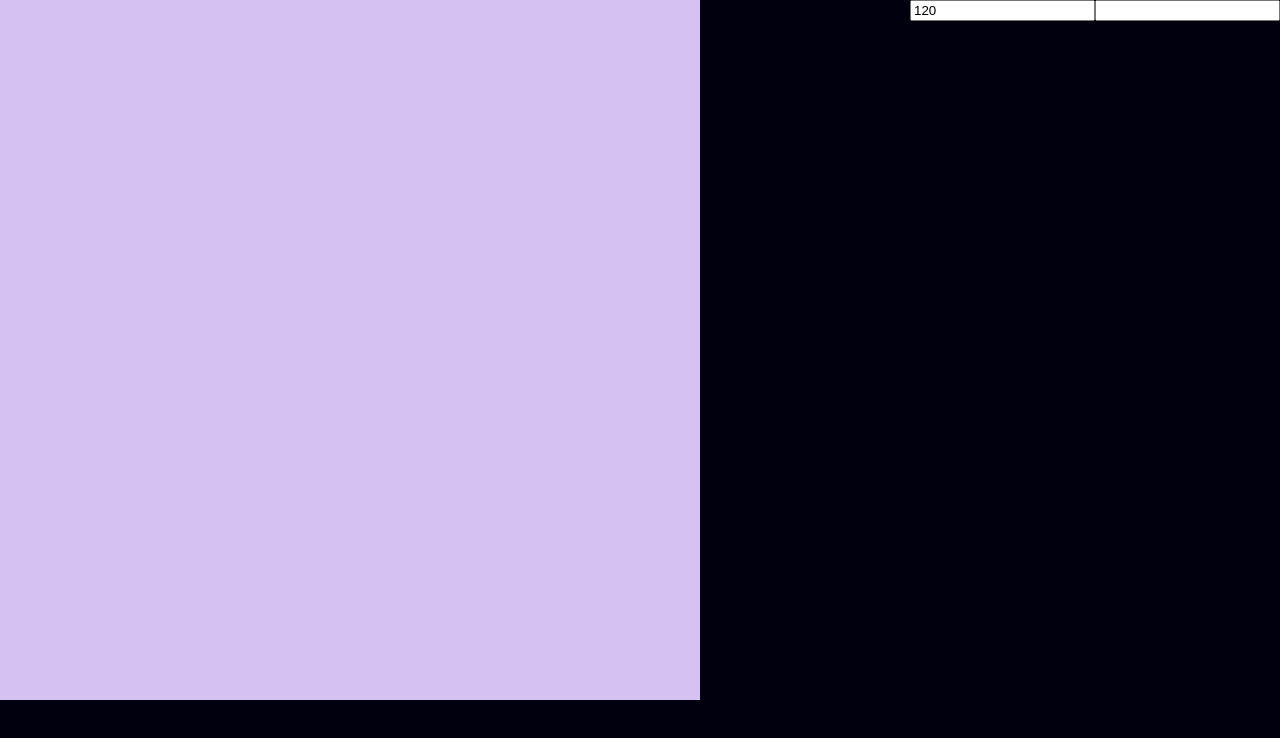
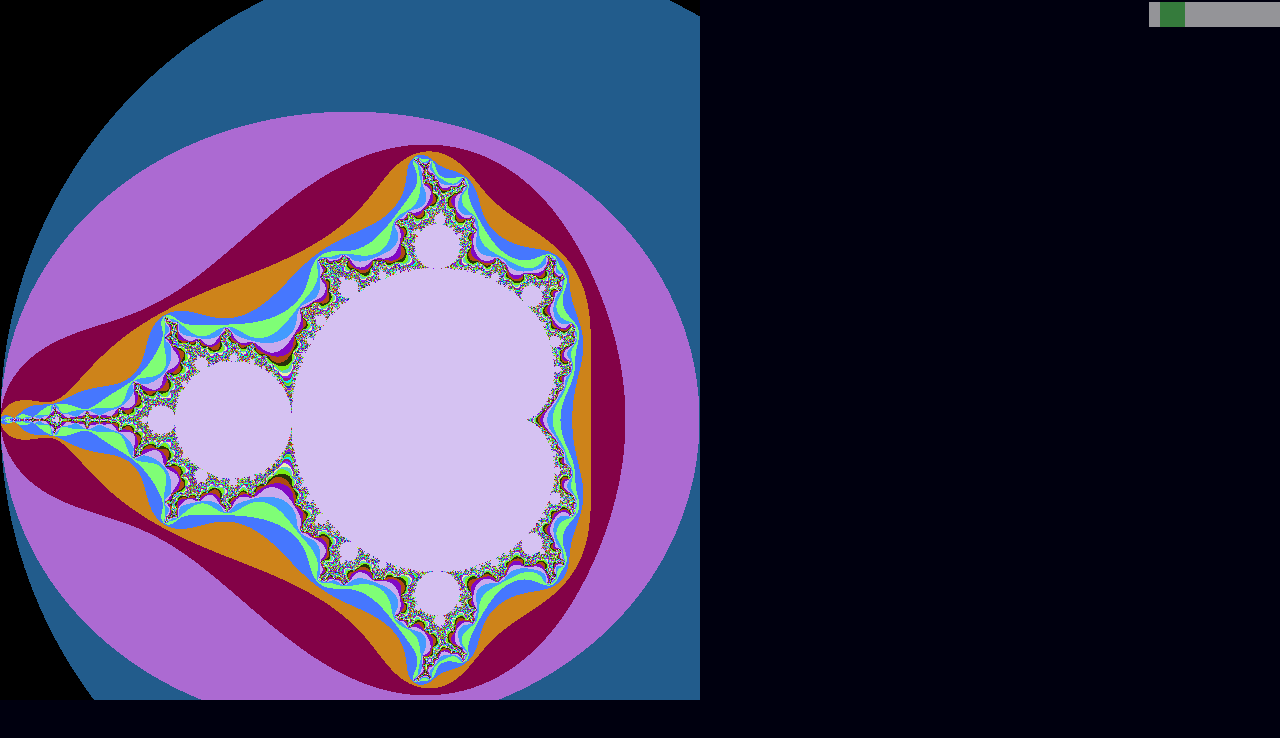
Before and after one commit to jbbe/mandelbrot, a plain HTML site: page index.html in a window 1280 px wide. Drawn offline with Linux system fonts and the light colour scheme.

Commit message:
squares and slider

```diff
--- a/index.html
+++ b/index.html
@@ -11,16 +11,22 @@
 
   <body>
     <!-- <div class="parent" id="parent"> -->
-    <!-- <div class="canvas-container" contenteditable> -->
-    <canvas id="canvas" width="700px" height="700px"></canvas>
-    <!-- </div> -->
+    <div class="stack" >
+    <canvas id="canvas" width="700px" height="700px" style="z-index:1;"></canvas>
+    <!-- <canvas id="canvas2" width="700px" height="700px" style="z-index:2;margin-top:-220px;" > -->
+    </div>
     <div>
       <!-- <p>Iteration Limit</p>  -->
-      <input type="number" label="Max Iterations" value="120" /><input />
+      <!-- <input type="number" label="Max Iterations" value="120" /> -->
+      <div class="slidecontainer">
+        <input type="range" min="1" max="1500" value="150" class="slider" id="myRange">
+      </div>
     </div>
     <script>
       let canvas = document.getElementById("canvas");
+      let overlay = document.getElementById("canvas2");
       let ctx = canvas.getContext("2d");
+    //   let overlay_ctx = overlay.getContext("2d")
       let width = canvas.width;
       let height = canvas.height;
       // canvas.width = width;
@@ -47,6 +53,7 @@
             re_factor = (max_re - min_re) / (width - 1);
             im_factor = (max_im - min_im) / (height - 1);
         }
+        resetScale();
       let cache = {};
 
       let last_render_iterations = max_iterations;
@@ -57,8 +64,6 @@
       let get_depth_color = depth => {
         switch (depth) {
           case 0:
-            return "black";
-          case 1:
             return "black";
           default:
             if (colorBank[depth]) {
@@ -157,6 +162,7 @@
       var last_rect = null;
 
       canvas.onmousedown = e => {
+          ticker = 0;
         console.log("Mouse down");
         clicked = true;
         start_x = e.offsetX;
@@ -198,20 +204,25 @@
         start_y = null;
 
       };
-
+      let ticker = 0;
       canvas.onmousemove = e => {
         if(!clicked) {
             return false;
         }
+        if(ticker < 3) {
+            ticker++;
+            return;
+        }
+        ticker = 0;
         let cur_x = e.offsetX;
         let cur_y = e.offsetY;
-        last_rect = {x1:start_x, y1:start_y,x2:cur_y, y2:cur_x}
-
+        let w =  cur_x - start_x;
+        let h = cur_y - start_y;
         ctx.beginPath();
         ctx.lineWidth = "4";
-        ctx.rect(start_x, start_y, cur_y, cur_x);
+        ctx.rect(start_x, start_y, w, h);
         ctx.stroke();
-        last_rect = {x1:start_x, y1:start_y,x2:cur_x, y2:cur_y}
+        last_rect = {x1:start_x, y1:start_y, width:w, height:h}
         // if (!clicked) {
         //   return;
         // }
--- a/styles.css
+++ b/styles.css
@@ -22,3 +22,51 @@ body {
     left: 30; */
     /* right: 0;  */
   /* } */
+
+  .stack {
+    position:relative;
+    }
+.stack canvas {
+    position:absolute;
+    left:0;
+    top:0;
+    }
+
+.slidecontainer {
+  width: 100%; /* Width of the outside container */
+}
+
+/* The slider itself */
+.slider {
+  -webkit-appearance: none;  /* Override default CSS styles */
+  appearance: none;
+  width: 100%; /* Full-width */
+  height: 25px; /* Specified height */
+  background: #d3d3d3; /* Grey background */
+  outline: none; /* Remove outline */
+  opacity: 0.7; /* Set transparency (for mouse-over effects on hover) */
+  -webkit-transition: .2s; /* 0.2 seconds transition on hover */
+  transition: opacity .2s;
+}
+
+/* Mouse-over effects */
+.slider:hover {
+  opacity: 1; /* Fully shown on mouse-over */
+}
+
+/* The slider handle (use -webkit- (Chrome, Opera, Safari, Edge) and -moz- (Firefox) to override default look) */
+.slider::-webkit-slider-thumb {
+  -webkit-appearance: none; /* Override default look */
+  appearance: none;
+  width: 25px; /* Set a specific slider handle width */
+  height: 25px; /* Slider handle height */
+  background: #4CAF50; /* Green background */
+  cursor: pointer; /* Cursor on hover */
+}
+
+.slider::-moz-range-thumb {
+  width: 25px; /* Set a specific slider handle width */
+  height: 25px; /* Slider handle height */
+  background: #4CAF50; /* Green background */
+  cursor: pointer; /* Cursor on hover */
+}
```
